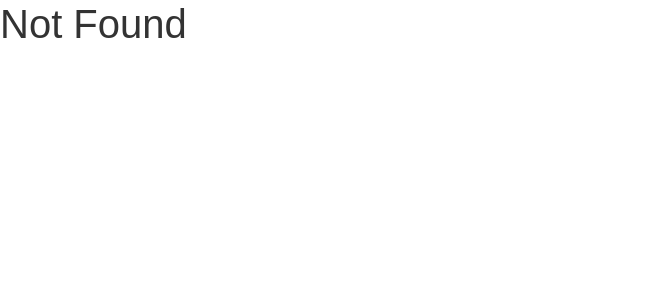
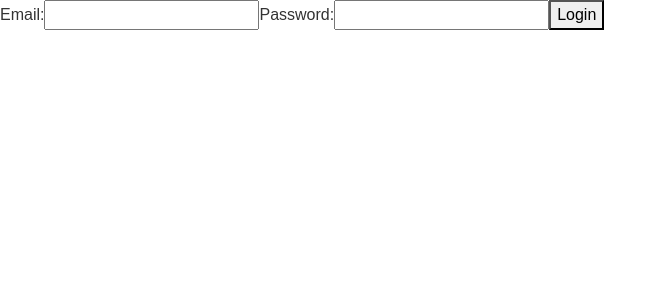
Before and after one commit to bamxAppsTec2024/WebAppBAMX_HMO_1, a React (Create React App) app: page /cimientosparaelfuturo/login in a window 1280 px wide. Shown: the top 300 px of the page, without its empty margins (0-666 px from the left). Built offline with nearby package versions, Linux system fonts and the light colour scheme.

Commit message:
CPEF auth working

```diff
--- a/src/components/Cimientos para el futuro/Layout/Appbar.js
+++ b/src/components/Cimientos para el futuro/Layout/Appbar.js
@@ -31,7 +31,7 @@ function Appbar({ title }) {
           </ul>
           <ul className="navbar-nav d-flex">
             <li className="nav-item">
-              <a className="nav-link" href="#">
+              <a className="nav-link" href="/cimientosparaelfuturo/login">
                 Colaboradores
               </a>
             </li>
--- a/src/components/Cimientos para el futuro/Layout/Layout.js
+++ /dev/null
@@ -1,4 +0,0 @@
-import Appbar from "./Appbar";
-import Sidebar from "./Sidebar";
-
-export {Appbar, Sidebar};
--- /dev/null
+++ b/src/pages/Cimientos para el futuro/Admin/Admin.jsx
@@ -0,0 +1,27 @@
+import { useState } from "react";
+import app from "../../../firebase";
+import { getAuth, onAuthStateChanged, signOut } from "firebase/auth";
+import { useNavigate } from "react-router-dom";
+
+export default function Admin() {
+  const auth = getAuth(app);
+  const [user, setUser] = useState(undefined);
+  const navigate = useNavigate();
+
+  onAuthStateChanged(auth, function (firebaseUser) {
+    if (firebaseUser) {
+      setUser(firebaseUser);
+    } else {
+      setUser(null);
+    }
+  });
+
+  if (user == undefined) {
+    return <h1>tuki?</h1>;
+  } else if (!user) {
+    navigate("/cimientosparaelfuturo/login");
+  }
+  return (
+    <h1>TUKIIIIIIIIIIIIIIIIIIIIIIIIIIII {getAuth(app).currentUser.email}</h1>
+  );
+}
--- /dev/null
+++ b/src/pages/Cimientos para el futuro/Login/Login.jsx
@@ -0,0 +1,47 @@
+import React, { useState } from "react";
+import { getAuth, signInWithEmailAndPassword } from "firebase/auth";
+import app from "../../../firebase";
+import { useNavigate } from "react-router-dom";
+
+function LoginComponent() {
+  const auth = getAuth(app);
+  const navigate = useNavigate();
+
+  const [email, setEmail] = useState('');
+  const [password, setPassword] = useState('');
+  const [error, setError] = useState(null);
+
+  const handleLogin = async (e) => {
+    e.preventDefault(); // Prevent default form submission behavior
+    try {
+      await signInWithEmailAndPassword(auth, email, password);
+      // Handle successful login (e.g., navigate to a different page)
+      navigate("/cimientosparaelfuturo/admin");
+    } catch (error) {
+      setError(error.message);
+    }
+  };
+
+  return (
+    <form onSubmit={handleLogin}>
+      <label htmlFor="email">Email:</label>
+      <input
+        type="email"
+        id="email"
+        value={email}
+        onChange={(e) => setEmail(e.target.value)}
+      />
+      <label htmlFor="password">Password:</label>
+      <input
+        type="password"
+        id="password"
+        value={password}
+        onChange={(e) => setPassword(e.target.value)}
+      />
+      <button type="submit">Login</button>
+      {error && <p className="error">{error}</p>}
+    </form>
+  );
+}
+
+export default LoginComponent;
```
Also changed, not shown: src/index.js (+21 -14 lines), src/pages/Cimientos para el futuro/Courses/Courses.jsx (renamed from src/pages/Cimientos para el futuro/Courses/Courses.js).
